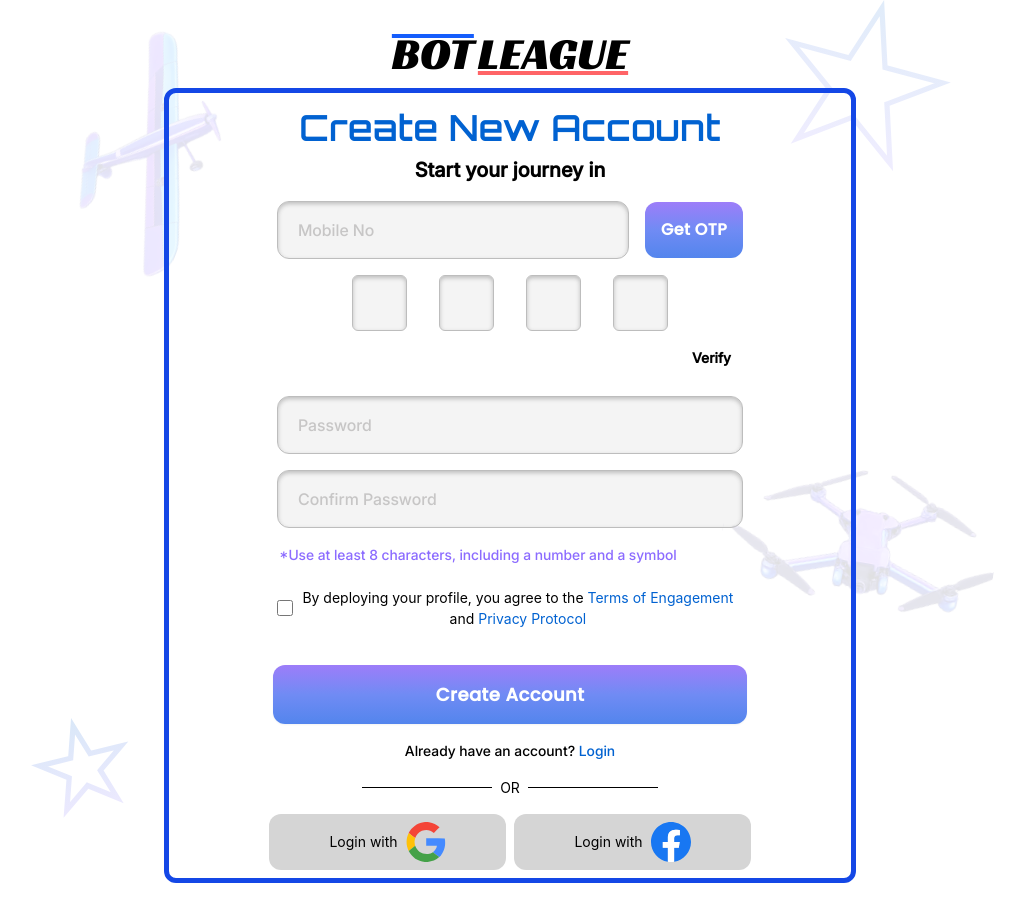
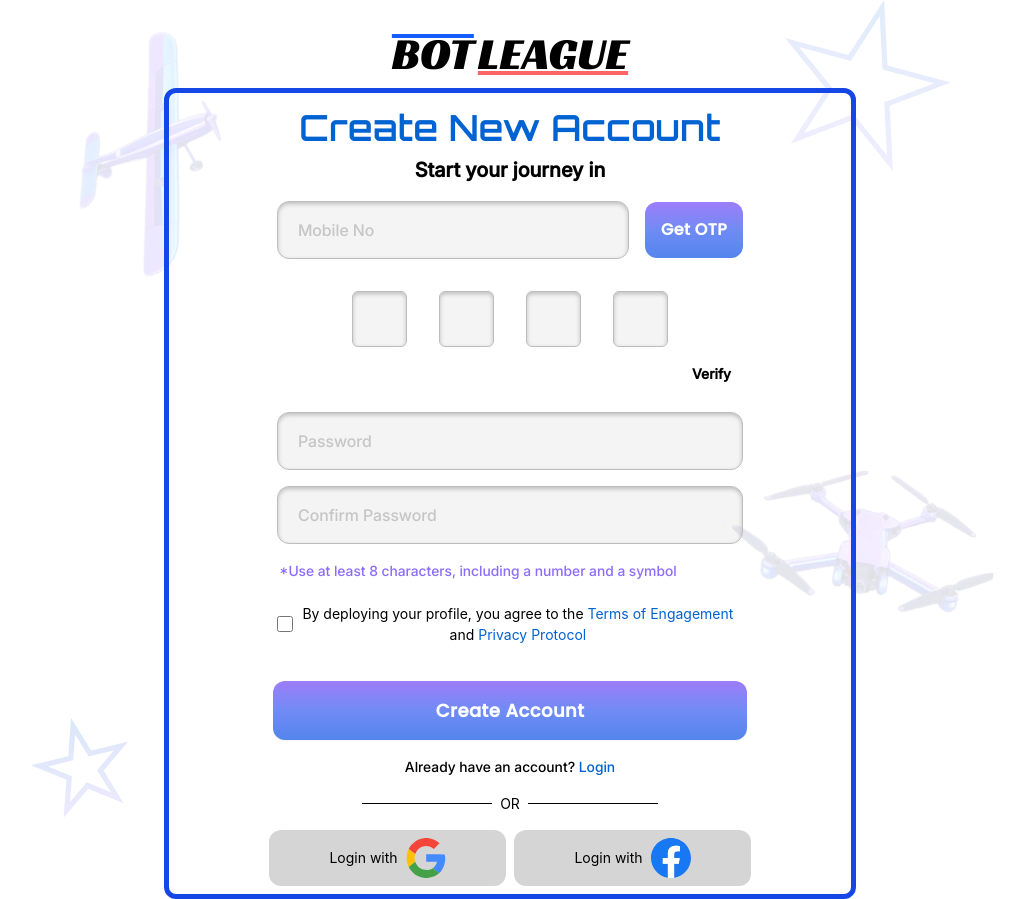
Before and after one commit to RaviGahire/my-bot-league, a React (Vite) app: page /register in a window 1280 px wide. Shown: the whole page, without its empty margins (130-1154 px from the left). Built offline with nearby package versions, Linux system fonts and the light colour scheme; no server answers.

Commit message:
Add: include .env in .gitignore and adjust padding in NewOtpSection component

```diff
--- a/src/feature/Auth/components/NewOtpSection.tsx
+++ b/src/feature/Auth/components/NewOtpSection.tsx
@@ -84,7 +84,7 @@
         </button>
       </div>
       {/* Enter OTP  */}
-      <div className="flex justify-center items-center gap-6 md:gap-8 ">
+      <div className="flex justify-center items-center gap-6 md:gap-8 pt-4">
         {otp.map((digit: string, index: number) => (
           <input
             className=" p-4 w-11.25 h-11.25 md:pr-2 md:pl-5 md:my-4 font-inter md:w-13.75 md:h-14 text-[#999797]
```
Also changed, not shown: 1 other file (tests, documents, lock files or other folders).
